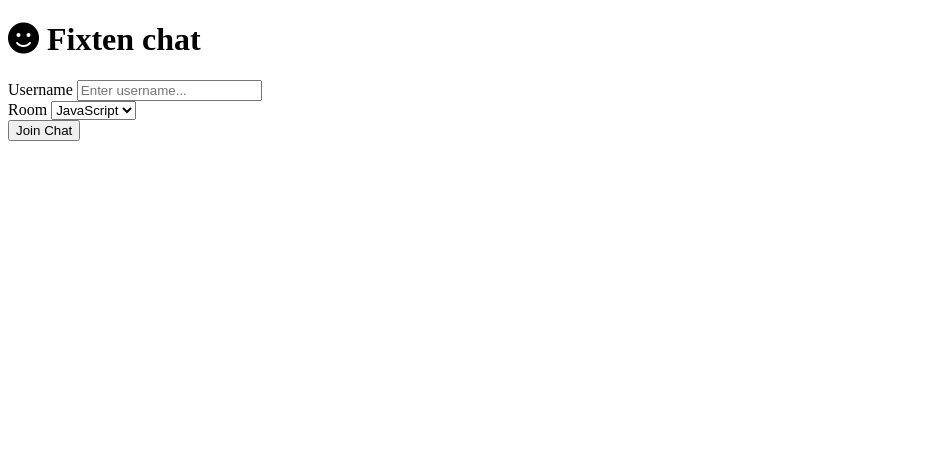
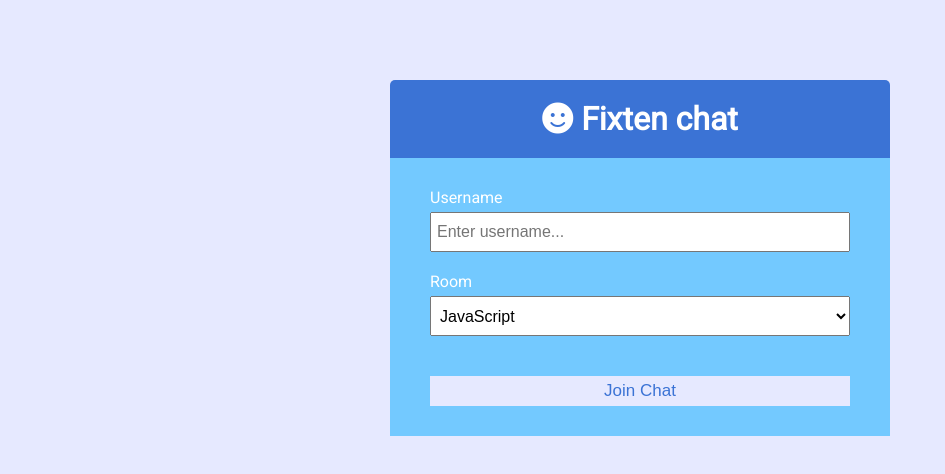
Before and after one commit to MK-TECH-CODES/Fixten-CHAT, a website: page index.html in a window 1280 px wide. Shown: the whole page, without its empty margins (0-945 px from the left). Drawn offline with Linux system fonts and the light colour scheme; the site is published under a folder, as on GitHub Pages, so addresses that start at the root find nothing.

Commit message:
Update index.html

```diff
--- a/index.html
+++ b/index.html
@@ -10,7 +10,7 @@
       integrity="sha256-mmgLkCYLUQbXn0B1SRqzHar6dCnv9oZFPEC1g1cwlkk="
       crossorigin="anonymous"
     />
-    <link rel="stylesheet" href="/public/css/style.css" />
+    <link rel="stylesheet" href="./public/css/style.css" />
     <title>Fixten chat</title>
   </head>
   <body>
@@ -19,7 +19,7 @@
         <h1><i class="fas fa-smile"></i> Fixten chat</h1>
       </header>
       <main class="join-main">
-        <form action="/public/chat.html">
+        <form action="./public/chat.html">
           <div class="form-control">
             <label for="username">Username</label>
             <input
```
